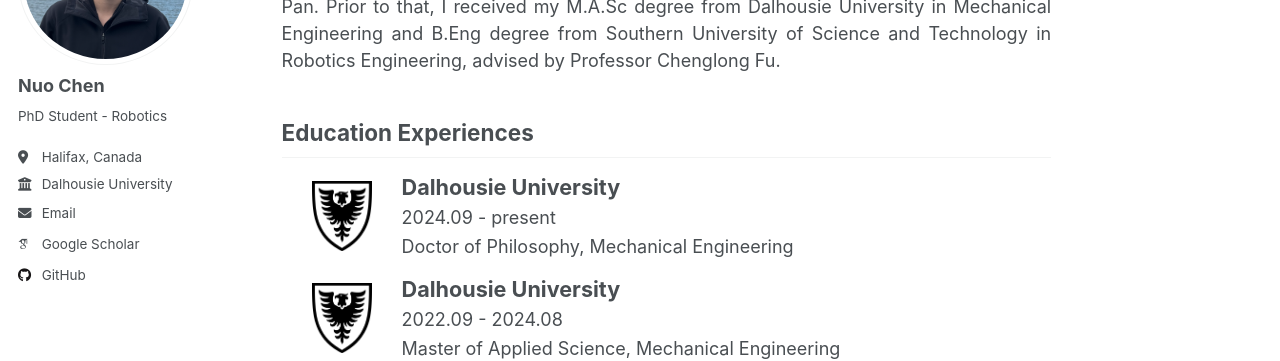
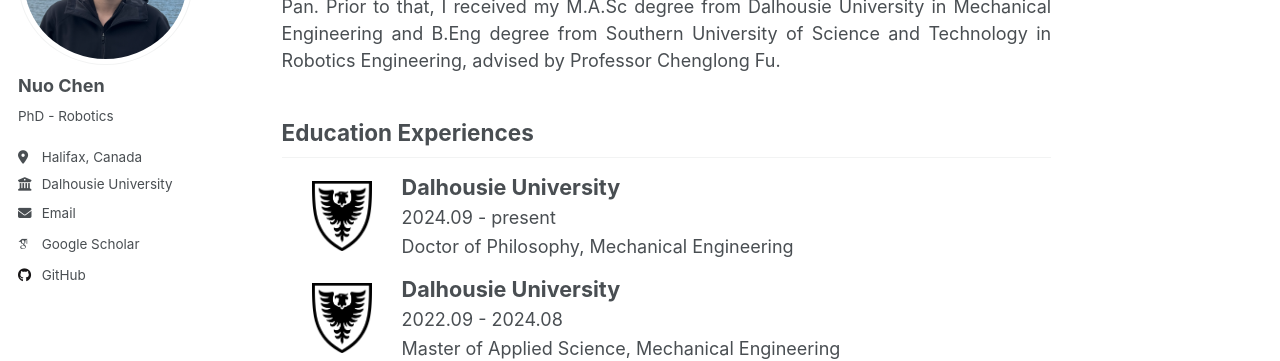
Before and after one commit to NuoChen1999/nuochen1999.github.io, a Jekyll site: the page built from _pages/about.md, in a window 1280 px wide. Shown: the part 202-563 px from the top of the page. Built offline with Jekyll 4.4.1, drawn with Linux system fonts in a browser that asks for light colours; some web fonts are replaced; a script that is not in the unit is left out.

Commit message:
Update bio to shorten description

```diff
--- a/_config.yml
+++ b/_config.yml
@@ -26,7 +26,7 @@ author:
   avatar           : "me.png"
   name             : "Nuo Chen"
   pronouns         : # example: "she/her"
-  bio              : "PhD Student - Robotics"
+  bio              : "PhD - Robotics"
   location         : "Halifax, Canada"
   employer         : "Dalhousie University"
   uri              : # URL
```
